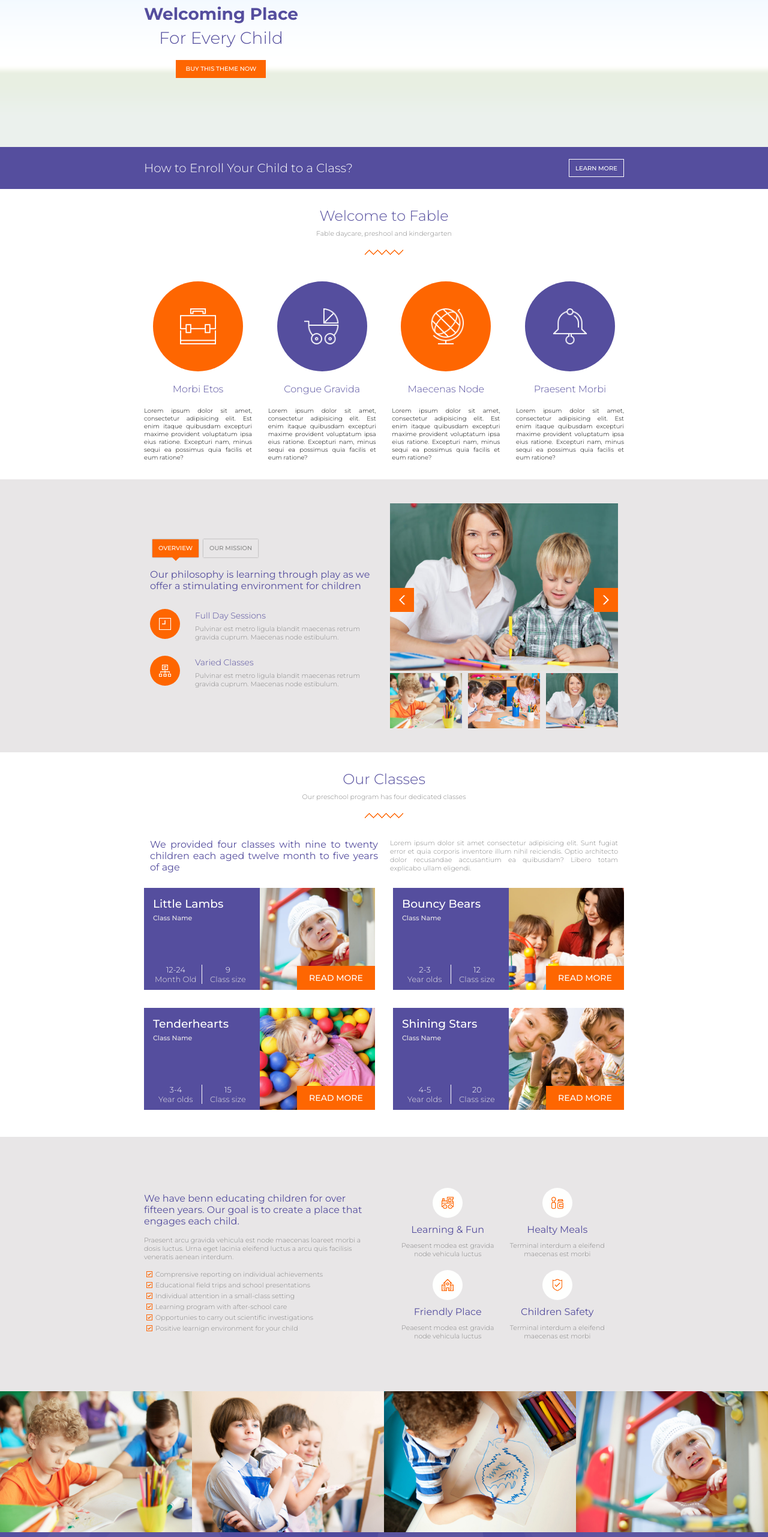
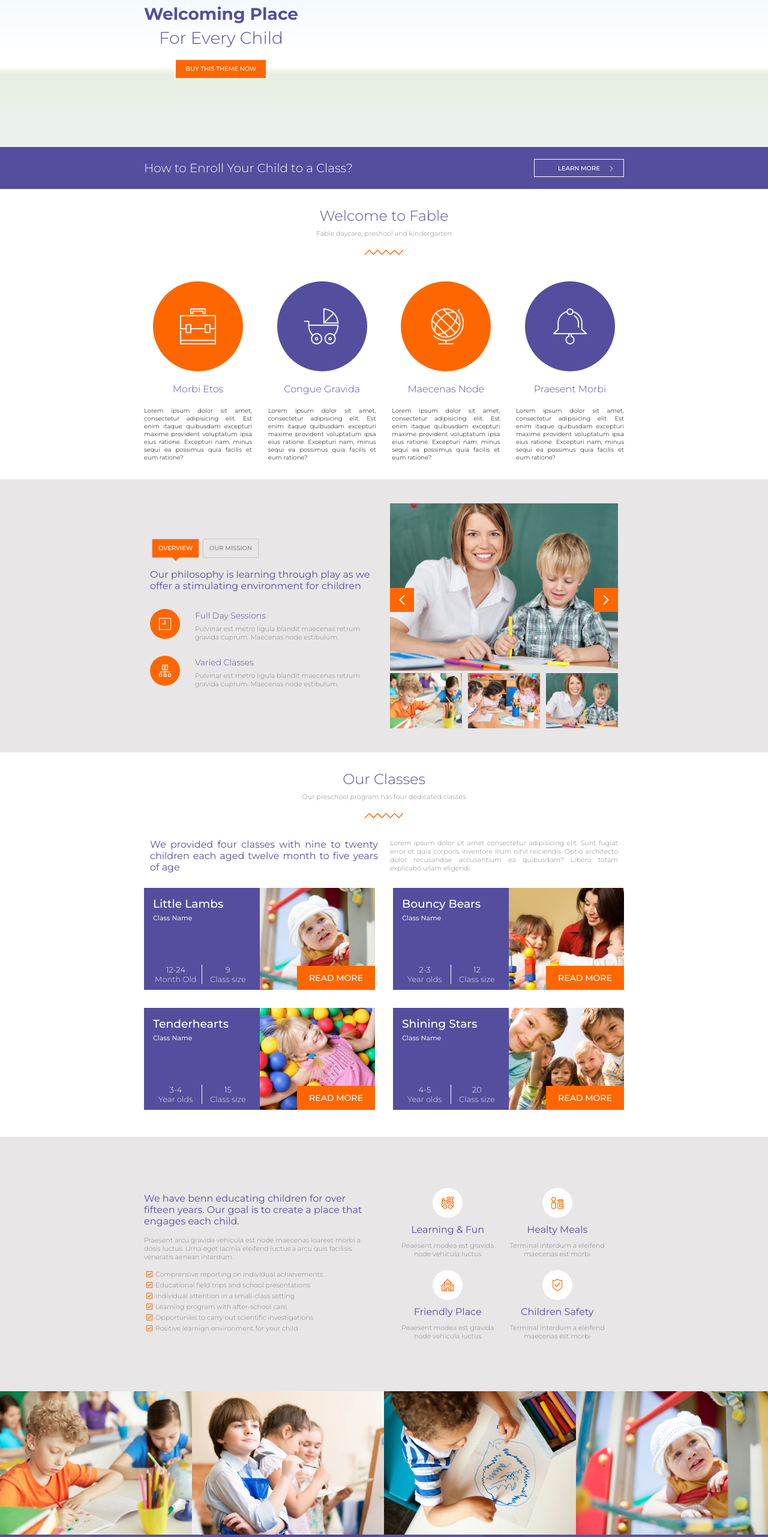
Before and after one commit to AgoDe/proj-html-vuejs, a Vue app: page / in a window 1280 px wide. Shown: the part 235-2797 px from the top of the page at 60% size. Built offline with nearby package versions, Linux system fonts and the light colour scheme.

Commit message:
hover on galleries img

```diff
--- a/src/components/MainContainer.vue
+++ b/src/components/MainContainer.vue
@@ -94,10 +94,18 @@
 
         <!-- media-gallery -->
         <div class="gallery">
-            <img src="../assets/gallery_01.jpg" alt="gallery-1">
-            <img src="../assets/gallery_02.jpg" alt="gallery-2">
-            <img src="../assets/gallery_03.jpg" alt="gallery-3">
-            <img src="../assets/gallery_04.jpg" alt="gallery-4">
+            <div>
+                <img src="../assets/gallery_01.jpg" alt="gallery-1">
+            </div>
+            <div>
+                <img src="../assets/gallery_02.jpg" alt="gallery-2">
+            </div>
+            <div>
+                <img src="../assets/gallery_03.jpg" alt="gallery-3">
+            </div>
+            <div>
+                <img src="../assets/gallery_04.jpg" alt="gallery-4">
+            </div>
         </div>
         <!-- end of media-gallery -->
 
@@ -210,6 +218,8 @@ export default {
                 }
                 .button {
                     border: white 1px solid;
+                    width: 150px;
+
 
                     img {
                         height: 25px;
@@ -218,6 +228,17 @@ export default {
                      &:hover {
                         background-color: $sugar;
                         color: $purple;
+                    }
+                     &::after{
+                        content: '';
+                        width: 20px;
+                        height: 20px;
+                        position: absolute;
+                        bottom: 3px;
+                        right: 0px;
+                        transform:translate(-50%, 0);
+                        background: url(../assets/slider_next.png);
+                        background-size: contain;
                     }
                 }
             }// end of container
@@ -273,10 +294,35 @@ export default {
         .gallery {
             display: flex;
 
-            img {
+            div {
                 width: calc(100% / 4);
+                position: relative;
+
+                img {
+                    width: 100%;
+                    height: 100%;
+                    object-fit: cover;
+                }
+
+                &:hover::after {
+                    content: '';
+                    width: 120px;
+                    height: 120px;
+                    border-radius: 50%;
+                    background: $purple url(../assets/image_overlay.png) no-repeat center;
+                    opacity: 0.6;
+                    position: absolute;
+                    z-index: 1001;
+                    left: 50%;
+                    top: 50%;
+                    transform: translate(-50%, -50%);
+
+                }
+
+
+
             }
-        }
+        } // end of gallery
     }
 
 
--- a/src/styles/main.scss
+++ b/src/styles/main.scss
@@ -26,6 +26,7 @@
     padding: 0 10px;
     text-transform: uppercase;
     cursor: pointer;
+    position: relative;
 
 }
 
```
Also changed, not shown: src/assets/image_overlay.png (added).
